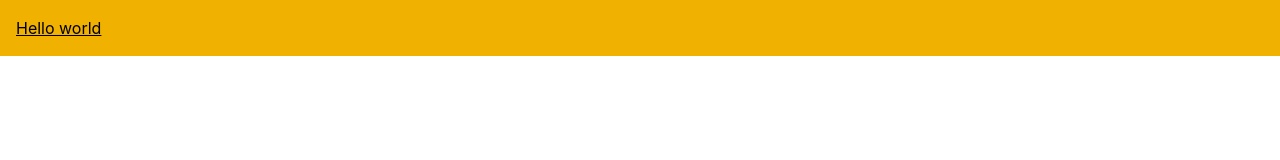
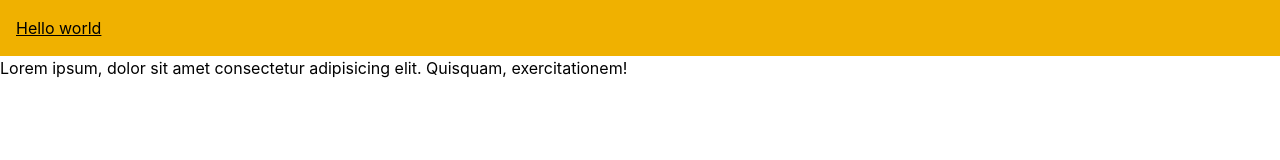
Before and after one commit to InaolajiRidwan/new_class, a website: page src/index.html in a window 1280 px wide. Drawn offline with Linux system fonts and the light colour scheme.

```diff
--- a/src/index.html
+++ b/src/index.html
@@ -8,5 +8,6 @@
   </head>
   <body>
     <h1 class="underline bg-yellow-500 p-4">Hello world</h1>
+    <p>Lorem ipsum, dolor sit amet consectetur adipisicing elit. Quisquam, exercitationem!</p>
   </body>
 </html>
```
